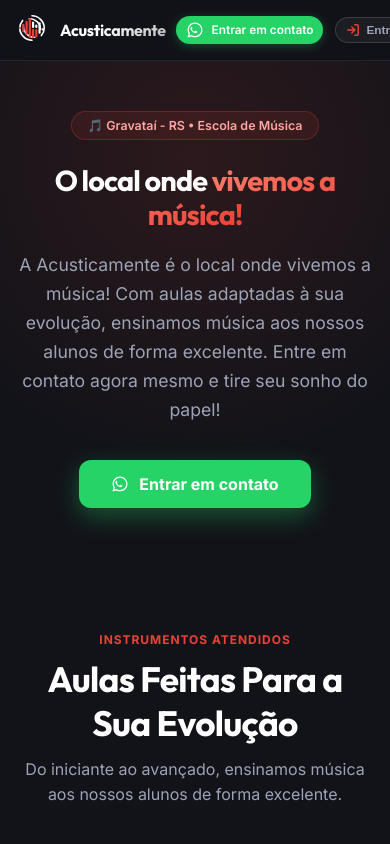
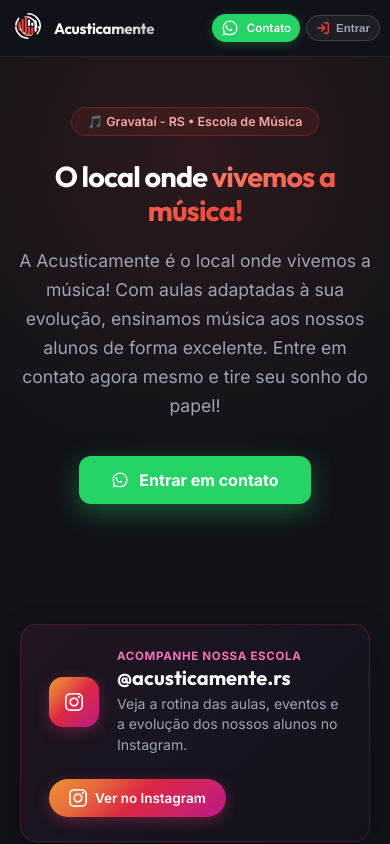
Before and after one commit to Giovane-DevHub/Acusticamente, a website built with Vite: page index.html in a window 390 px wide. Built offline with nearby package versions, Linux system fonts and the light colour scheme; files whose address does not match are found by name.

Commit message:
feat: reposicionar painel do instagram acima de cursos e ajustar cabecalho mobile para nao cortar botao entrar

```diff
--- a/src/styles/site.css
+++ b/src/styles/site.css
@@ -779,6 +779,10 @@
   box-shadow: 0 10px 24px rgba(0, 0, 0, 0.4);
 }
 
+.btn-text-short {
+  display: none;
+}
+
 /* ========================================================
    RESPONSIVIDADE (MOBILE & TABLET)
    ======================================================== */
@@ -808,22 +812,37 @@
 
 @media (max-width: 540px) {
   .site-header-container {
-    padding: 10px 14px;
-    gap: 10px;
+    padding: 10px 12px;
+    gap: 8px;
+  }
+
+  .site-brand {
+    gap: 8px;
+    min-width: 0;
   }
 
   .site-brand-title {
-    font-size: 1rem;
+    font-size: 0.95rem;
+    white-space: nowrap;
+    overflow: hidden;
+    text-overflow: ellipsis;
+  }
+
+  .site-header-right {
+    gap: 8px;
+    flex-shrink: 0;
   }
 
   .btn-site-login {
     padding: 5px 10px;
     font-size: 0.74rem;
+    flex-shrink: 0;
   }
 
   .btn-site-whatsapp {
-    padding: 5px 10px;
+    padding: 5px 11px;
     font-size: 0.74rem;
+    flex-shrink: 0;
   }
 
   .site-hero {
@@ -834,3 +853,38 @@
     font-size: 1.8rem;
   }
 }
+
+@media (max-width: 440px) {
+  .site-header-container {
+    padding: 8px 10px;
+    gap: 6px;
+  }
+
+  .site-header-right {
+    gap: 6px;
+  }
+
+  .btn-text-full {
+    display: none;
+  }
+
+  .btn-text-short {
+    display: inline;
+  }
+
+  .btn-site-whatsapp {
+    padding: 5px 9px;
+    font-size: 0.72rem;
+  }
+
+  .btn-site-login {
+    padding: 5px 9px;
+    font-size: 0.72rem;
+  }
+}
+
+@media (max-width: 360px) {
+  .site-brand-title {
+    display: none;
+  }
+}
--- a/src/views/site.ts
+++ b/src/views/site.ts
@@ -47,7 +47,8 @@ export function renderSite(onNavigate: (screen: string) => void): HTMLElement {
         <div class="site-header-right">
           <a href="${waLink}" target="_blank" rel="noopener noreferrer" class="btn-site-whatsapp" title="Fale conosco no WhatsApp">
             ${WA_ICON_SVG}
-            <span>Entrar em contato</span>
+            <span class="btn-text-full">Entrar em contato</span>
+            <span class="btn-text-short">Contato</span>
           </a>
 
           <button type="button" class="btn-site-login" id="btn-header-login" title="Acessar Sistema">
@@ -89,6 +90,27 @@ export function renderSite(onNavigate: (screen: string) => void): HTMLElement {
     <!-- Seção de Cursos & Instrumentos Atendidos -->
     <section class="site-section" id="cursos">
       <div class="site-container">
+
+        <!-- Destaque Sutil para o Instagram (Acima do título de Cursos) -->
+        <div class="instagram-highlight-container" style="margin-top: 0; margin-bottom: 44px;">
+          <div class="instagram-highlight-card">
+            <div class="insta-left">
+              <div class="insta-icon-wrapper">
+                ${INSTA_ICON_SVG}
+              </div>
+              <div class="insta-text">
+                <div class="insta-tag">ACOMPANHE NOSSA ESCOLA</div>
+                <h4 class="insta-title">@acusticamente.rs</h4>
+                <p class="insta-subtitle">Veja a rotina das aulas, eventos e a evolução dos nossos alunos no Instagram.</p>
+              </div>
+            </div>
+            <a href="${instagramUrl}" target="_blank" rel="noopener noreferrer" class="btn-site-instagram" title="Abrir perfil no Instagram">
+              ${INSTA_ICON_SVG}
+              <span>Ver no Instagram</span>
+            </a>
+          </div>
+        </div>
+
         <div class="site-section-header">
           <span class="section-tag">INSTRUMENTOS ATENDIDOS</span>
           <h2 class="section-title">Aulas Feitas Para a Sua Evolução</h2>
@@ -169,26 +191,6 @@ export function renderSite(onNavigate: (screen: string) => void): HTMLElement {
             </ul>
           </div>
 
-        </div>
-
-        <!-- Destaque Sutil para o Instagram -->
-        <div class="instagram-highlight-container">
-          <div class="instagram-highlight-card">
-            <div class="insta-left">
-              <div class="insta-icon-wrapper">
-                ${INSTA_ICON_SVG}
-              </div>
-              <div class="insta-text">
-                <div class="insta-tag">ACOMPANHE NOSSA ESCOLA</div>
-                <h4 class="insta-title">@acusticamente.rs</h4>
-                <p class="insta-subtitle">Veja a rotina das aulas, eventos e a evolução dos nossos alunos no Instagram.</p>
-              </div>
-            </div>
-            <a href="${instagramUrl}" target="_blank" rel="noopener noreferrer" class="btn-site-instagram" title="Abrir perfil no Instagram">
-              ${INSTA_ICON_SVG}
-              <span>Ver no Instagram</span>
-            </a>
-          </div>
         </div>
 
       </div>
```
Also changed, not shown: dist/assets/index-CLLRPU91.css (deleted), dist/assets/index-D5nJL3Mx.js, dist/assets/index-Dv6jjTPL.css (added), dist/index.html.
